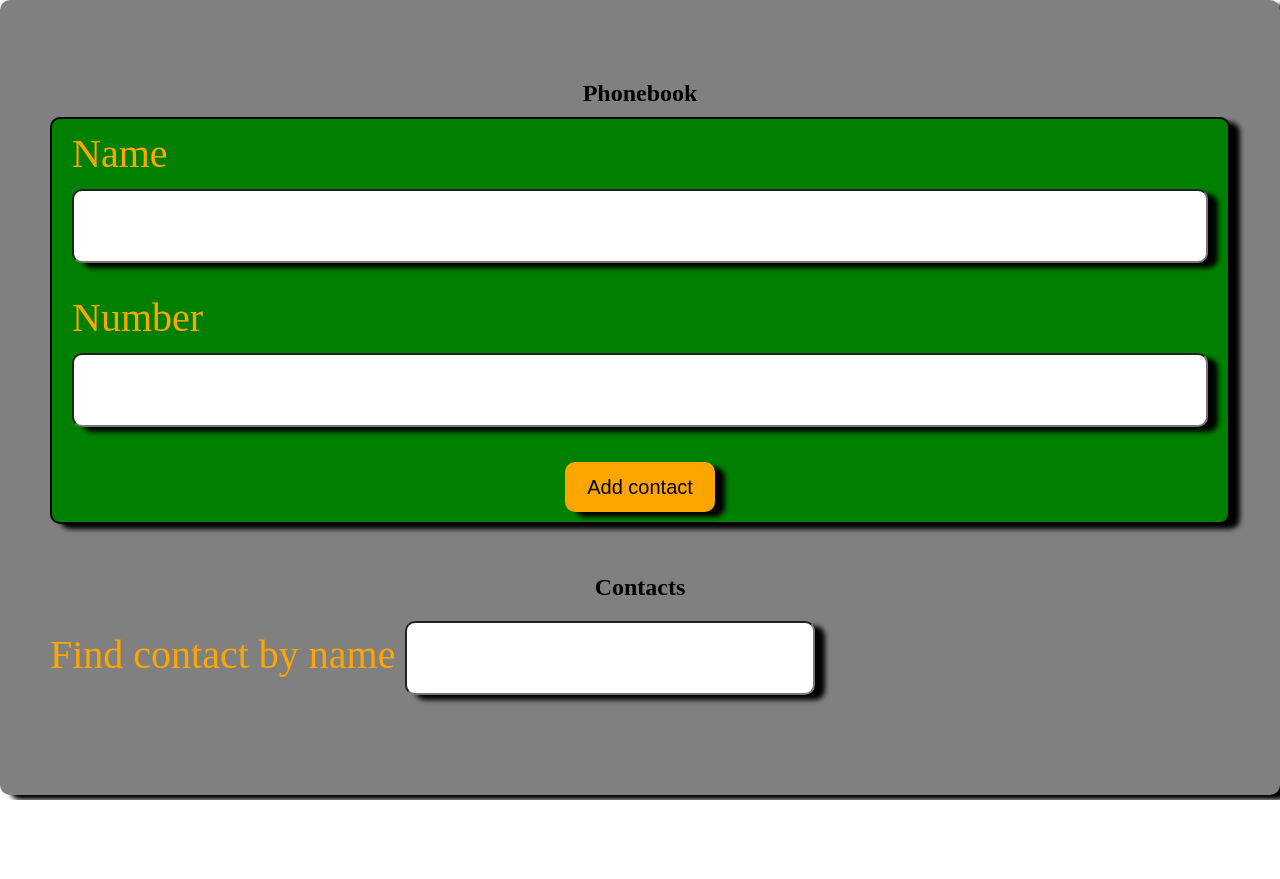
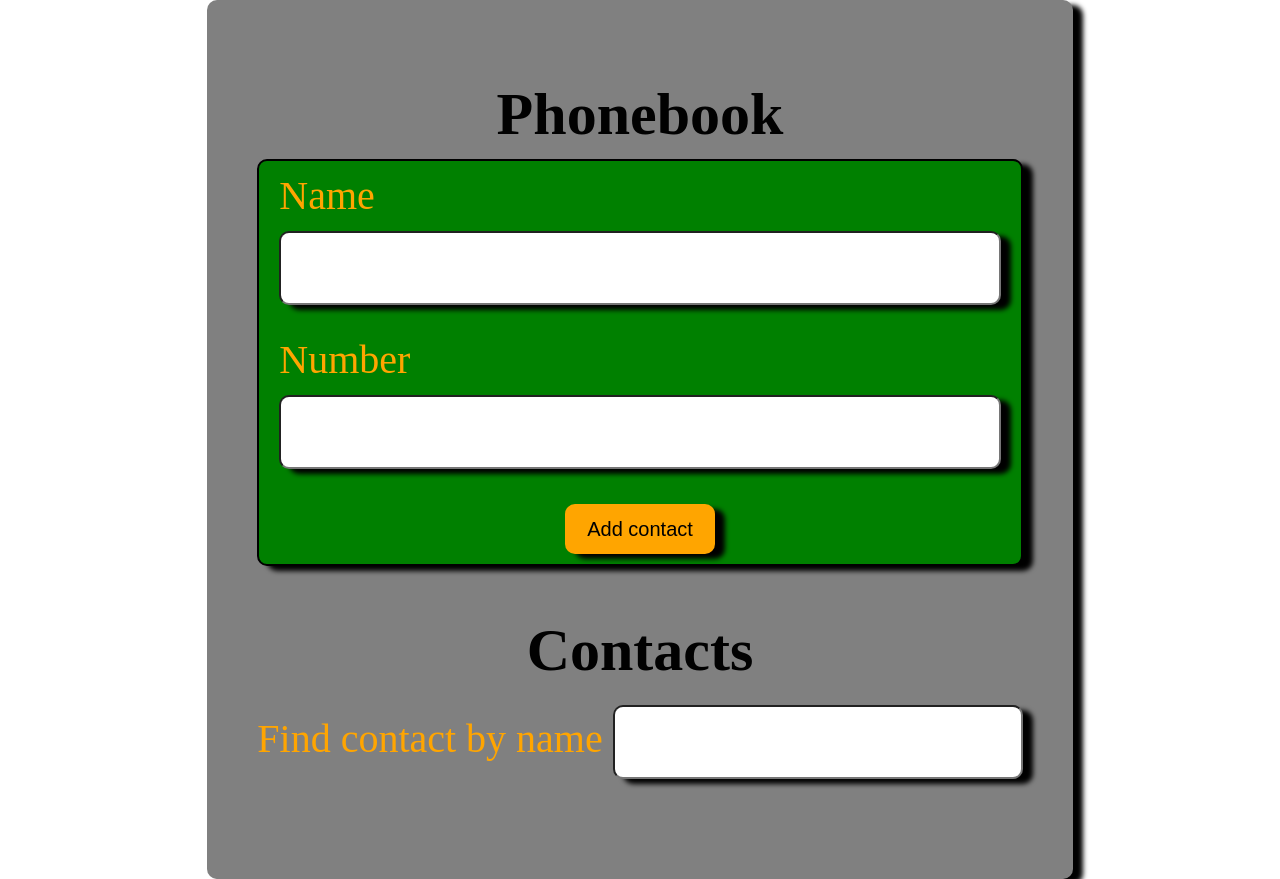
Before and after one commit to osyfliak/goit-react-hw-08-phonebook, a React (Create React App) app: page / in a window 1280 px wide. Before the commit the page ends 800 px from the top, so only its background shows below. Built offline with nearby package versions, Linux system fonts and the light colour scheme.

Commit message:
Update App.jsx

```diff
--- a/src/components/App.jsx
+++ b/src/components/App.jsx
@@ -2,6 +2,16 @@ import Contact from './Contact/Contact';
 
 export const App = () => {
   return (
+         <div
+      style={{
+        display: 'flex',
+        justifyContent: 'center',
+        alignItems: 'center',
+        fontSize: 40,
+        color: '#010101',
+      }}
+    >
       <Contact />
+    </div>
   );
 };
```
